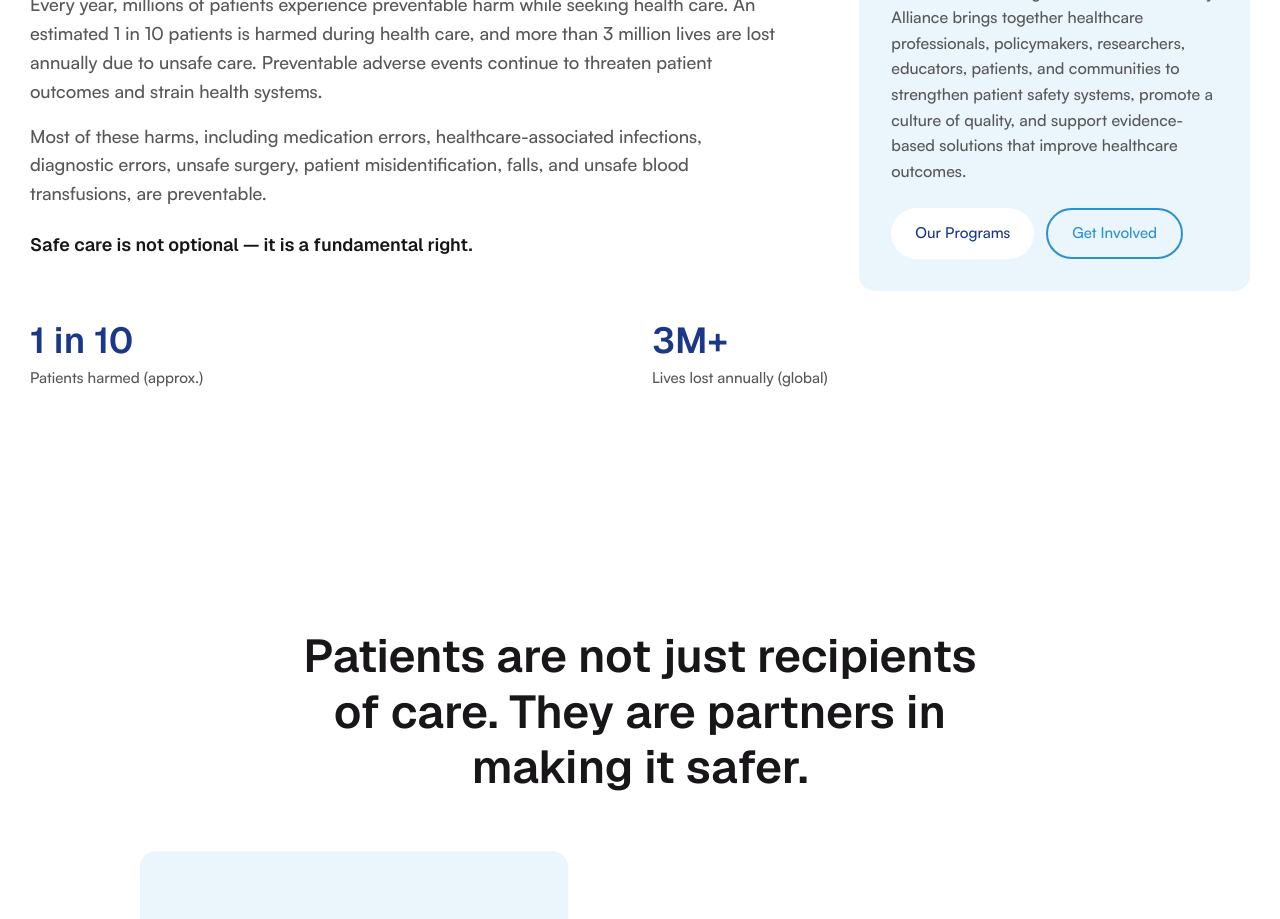
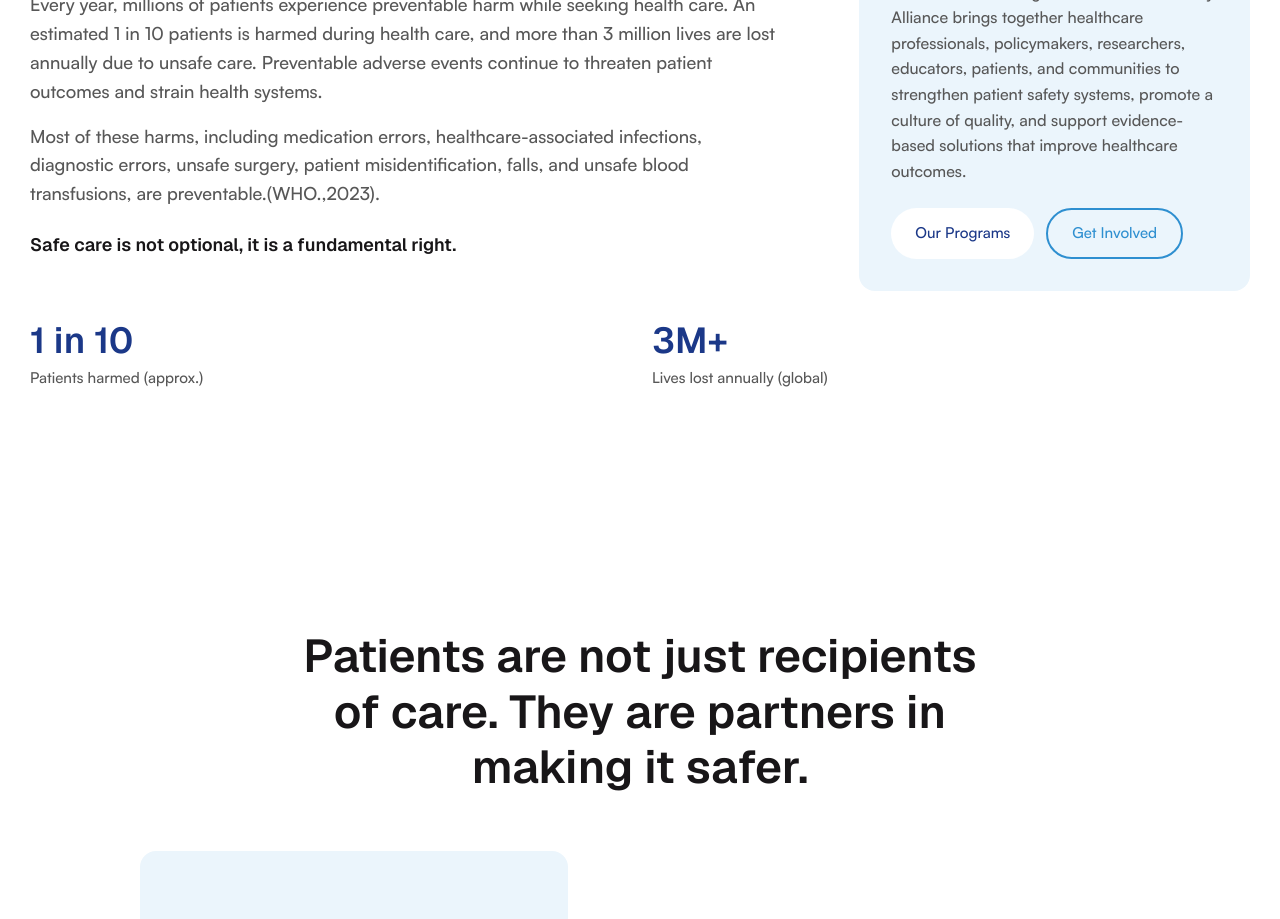
Before and after one commit to psatz2026/psatanzania, a Next.js app: page / in a window 1280 px wide. Shown: the part 1020-1939 px from the top of the page. Built offline with nearby package versions, Linux system fonts and the light colour scheme.

Commit message:
Add (WHO.,2023) quotation.

```diff
--- a/components/sections/UrgencySection.tsx
+++ b/components/sections/UrgencySection.tsx
@@ -23,11 +23,11 @@ export default function UrgencySection() {
             <p className="mt-4 font-body text-[18px] leading-[1.6] text-steel-gray max-w-[760px]">
               Most of these harms, including medication errors, healthcare-associated
               infections, diagnostic errors, unsafe surgery, patient misidentification, falls,
-              and unsafe blood transfusions, are preventable.
+              and unsafe blood transfusions, are preventable.(WHO.,2023).
             </p>
 
             <p className="mt-6 font-heading text-[18px] leading-[1.4] text-carbon-black">
-              <strong>Safe care is not optional — it is a fundamental right.</strong>
+              <strong>Safe care is not optional, it is a fundamental right.</strong>
             </p>
 
             {/* Counters row — accessible, reduced-motion aware */}
```
